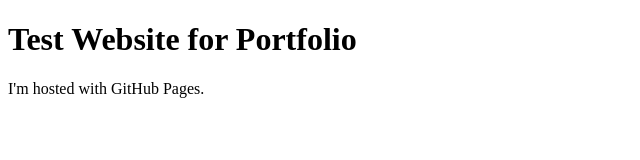
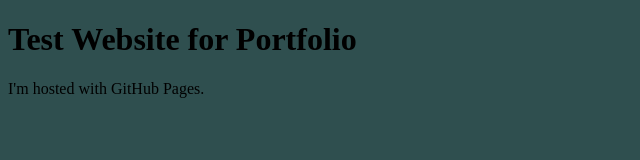
Before and after one commit to Egg-the-bert/Egg-the-bert.github.io, a plain HTML site: page index.html in a window 1280 px wide. Shown: the whole page, without its empty margins (0-640 px from the left). Drawn offline with Linux system fonts and the light colour scheme.

Commit message:
Update index.html

```diff
--- a/index.html
+++ b/index.html
@@ -1,6 +1,6 @@
 <!DOCTYPE html>
 <html>
-<body>
+<body  style="background-color:DarkSlateGrey;">
 <h1>Test Website for Portfolio</h1>
 <p>I'm hosted with GitHub Pages.</p>
 </body>
```
